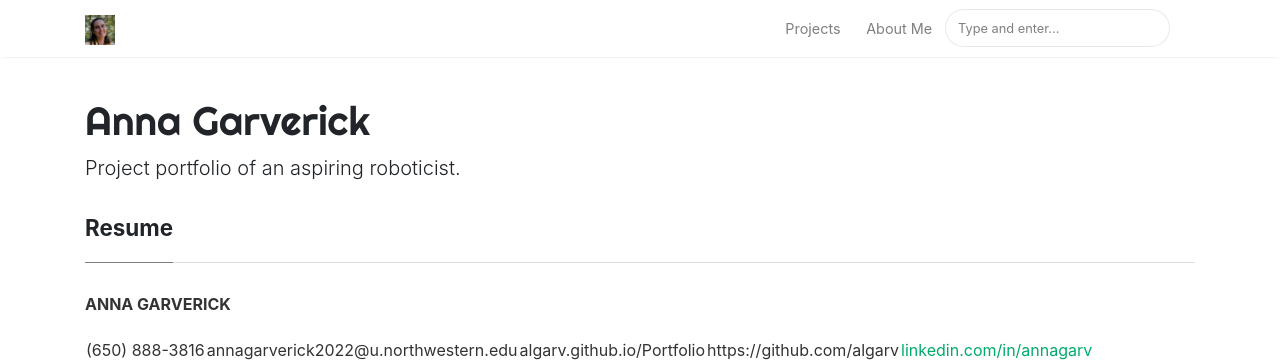
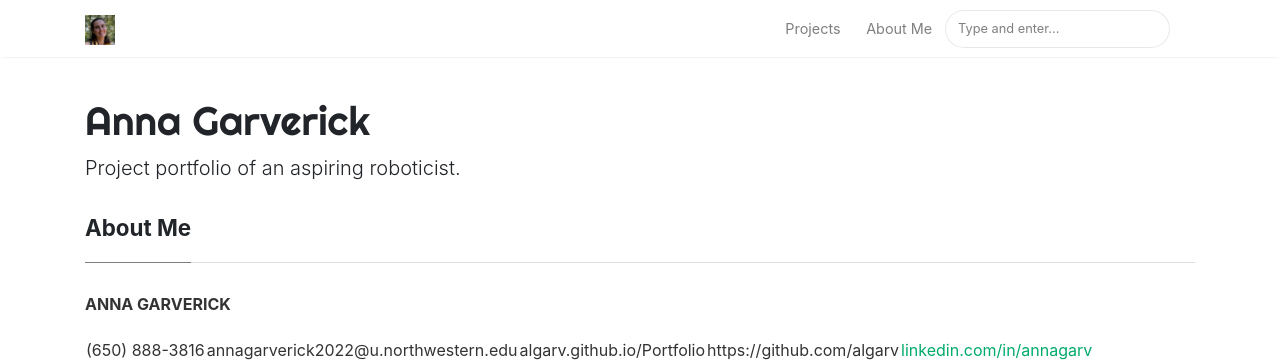
Before and after one commit to roy2909/roy2909.github.io, a Jekyll site: the page built from _pages/about.md, in a window 1280 px wide and 900 px high. Shown: the top 362 px of the window. Built offline with Jekyll 4.4.1, drawn with Linux system fonts in a browser that asks for light colours; nearby versions of some CDN libraries.

```diff
--- a/_pages/about.md
+++ b/_pages/about.md
@@ -1,7 +1,7 @@
 ---
 layout: page
-title: Resume
-permalink: /AnnaGarverick
+title: About Me
+permalink: /about
 comments: false
 ---
 
```
